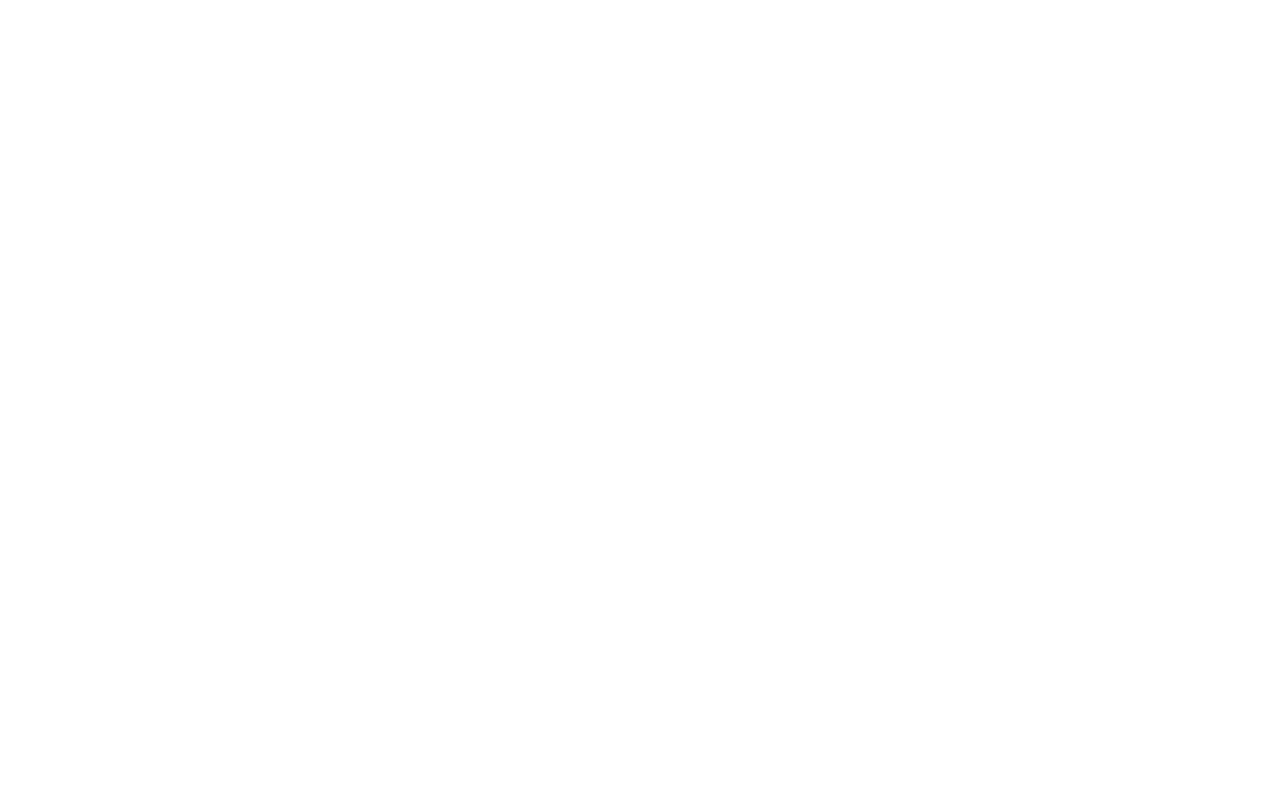
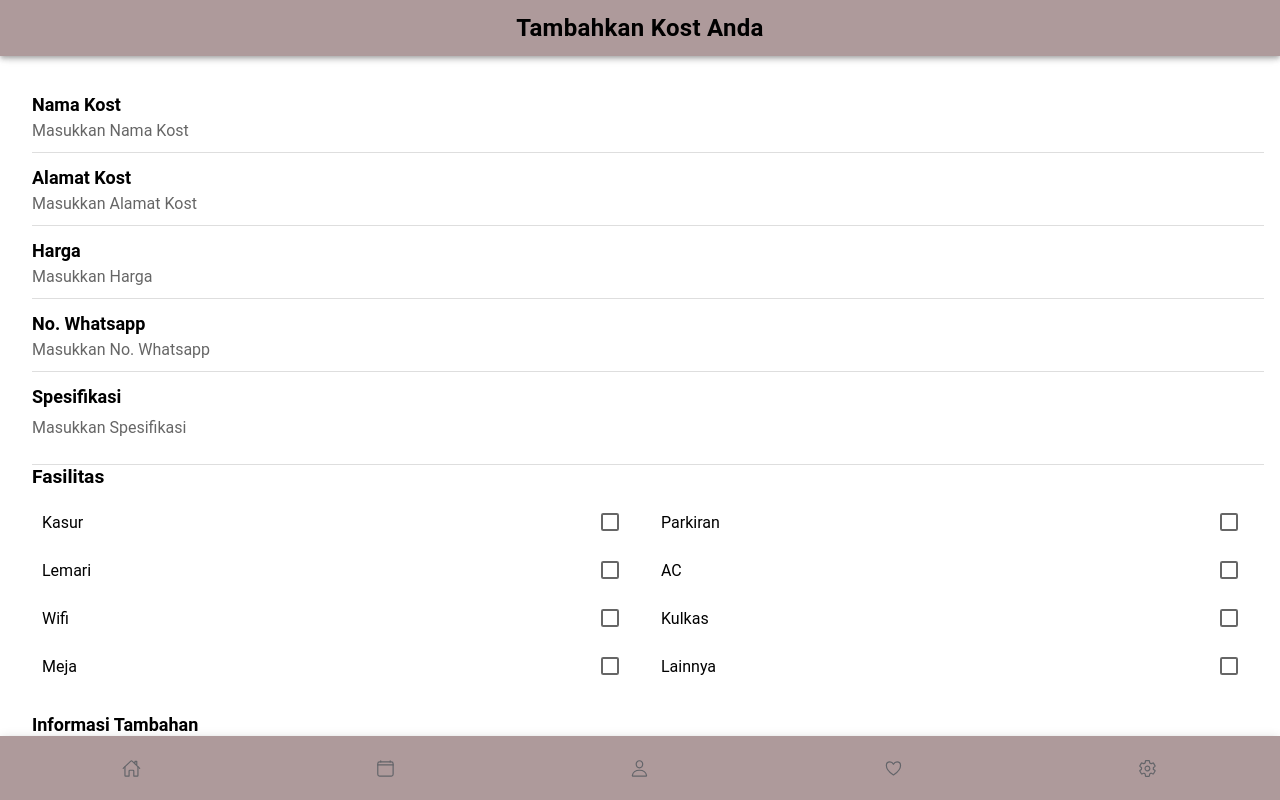
Before and after one commit to LeonardoNifinluri/sisfor-group2, a React (Vite) app: page /ali in a window 1280 px wide. Built offline with nearby package versions, Linux system fonts and the light colour scheme.

Commit message:
first commit

```diff
--- a/src/App.tsx
+++ b/src/App.tsx
@@ -33,6 +33,7 @@
 import './theme/variables.css';
 import Login from './pages/auth/Login';
 import Register from './pages/auth/Register';
+import AddBoardingHouse from './pages/owner-user/AddBoardingHouse';
 
 setupIonicReact();
 
@@ -57,6 +58,7 @@
         </Route>
         <Route exact path="/ali">
           {/* isi dengan nama page mu ali */}
+          <AddBoardingHouse />
         </Route>
         <Route exact path="/leo">
           {/* isi dengan nama page mu ali */}
--- /dev/null
+++ b/src/pages/owner-user/AddBoardingHouse.tsx
@@ -0,0 +1,168 @@
+import {
+    IonPage,
+    IonHeader,
+    IonToolbar,
+    IonTitle,
+    IonContent,
+    IonFooter,
+    IonInput,
+    IonLabel,
+    IonItem,
+    IonButton,
+    IonCheckbox,
+    IonList,
+    IonTextarea,
+    IonGrid,
+    IonRow,
+    IonCol,
+    IonIcon
+} from "@ionic/react";
+import React from "react";
+import { homeOutline, heartOutline, fileTrayOutline, personOutline, calendarClearOutline, settingsOutline } from "ionicons/icons";
+
+const AddBoardingHouse: React.FC = () => {
+    return (
+        <IonPage style={{ backgroundColor: "#FDF7F7" }}>
+            <IonHeader>
+                <IonToolbar style={{ "--background": "#AE9A9B" }}>
+                    <IonTitle style={{ textAlign: 'center', fontSize: '1.5em', fontWeight: 'bold', color: 'black' }}>
+                        Tambahkan Kost Anda
+                    </IonTitle>
+                </IonToolbar>
+            </IonHeader>
+
+            <IonContent className="ion-padding">
+                <IonList>
+                    {/* Nama Kost */}
+                    <IonItem>
+                        <IonLabel position="stacked" style={{ fontSize: '1.5em', fontWeight: 'bold' }}>Nama Kost</IonLabel>
+                        <IonInput style={{ fontSize: '1em' }} placeholder="Masukkan Nama Kost" />
+                    </IonItem>
+
+                    {/* Alamat Kost */}
+                    <IonItem>
+                        <IonLabel position="stacked" style={{ fontSize: '1.5em', fontWeight: 'bold' }}>Alamat Kost</IonLabel>
+                        <IonInput style={{ fontSize: '1em' }} placeholder="Masukkan Alamat Kost" />
+                    </IonItem>
+
+                    {/* Harga */}
+                    <IonItem>
+                        <IonLabel position="stacked" style={{ fontSize: '1.5em', fontWeight: 'bold' }}>Harga</IonLabel>
+                        <IonInput style={{ fontSize: '1em' }} placeholder="Masukkan Harga" />
+                    </IonItem>
+
+                    {/* No. Whatsapp */}
+                    <IonItem>
+                        <IonLabel position="stacked" style={{ fontSize: '1.5em', fontWeight: 'bold' }}>No. Whatsapp</IonLabel>
+                        <IonInput style={{ fontSize: '1em' }} placeholder="Masukkan No. Whatsapp" />
+                    </IonItem>
+
+                    {/* Spesifikasi */}
+                    <IonItem>
+                        <IonLabel position="stacked" style={{ fontSize: '1.5em', fontWeight: 'bold' }}>Spesifikasi</IonLabel>
+                        <IonTextarea style={{ fontSize: '1em' }} placeholder="Masukkan Spesifikasi" />
+                    </IonItem>
+
+                    {/* Fasilitas */}
+                    <IonLabel className="ion-padding-top" style={{ fontSize: '1.2em', fontWeight: 'bold', marginLeft: '16px' }}>Fasilitas</IonLabel>
+                    <IonGrid>
+                        <IonRow>
+                            <IonCol size="6">
+                                <IonItem lines="none">
+                                    <IonLabel>Kasur</IonLabel>
+                                    <IonCheckbox slot="end" />
+                                </IonItem>
+                                <IonItem lines="none">
+                                    <IonLabel>Lemari</IonLabel>
+                                    <IonCheckbox slot="end" />
+                                </IonItem>
+                                <IonItem lines="none">
+                                    <IonLabel>Wifi</IonLabel>
+                                    <IonCheckbox slot="end" />
+                                </IonItem>
+                                <IonItem lines="none">
+                                    <IonLabel>Meja</IonLabel>
+                                    <IonCheckbox slot="end" />
+                                </IonItem>
+                            </IonCol>
+                            <IonCol size="6">
+                                <IonItem lines="none">
+                                    <IonLabel>Parkiran</IonLabel>
+                                    <IonCheckbox slot="end" />
+                                </IonItem>
+                                <IonItem lines="none">
+                                    <IonLabel>AC</IonLabel>
+                                    <IonCheckbox slot="end" />
+                                </IonItem>
+                                <IonItem lines="none">
+                                    <IonLabel>Kulkas</IonLabel>
+                                    <IonCheckbox slot="end" />
+                                </IonItem>
+                                <IonItem lines="none">
+                                    <IonLabel>Lainnya</IonLabel>
+                                    <IonCheckbox slot="end" />
+                                </IonItem>
+                            </IonCol>
+                        </IonRow>
+                    </IonGrid>
+
+                    {/* Informasi Tambahan */}
+                    <IonItem>
+                        <IonLabel position="stacked" style={{ fontSize: '1.5em', fontWeight: 'bold' }}>Informasi Tambahan</IonLabel>
+                        <IonTextarea style={{ fontSize: '1em' }} placeholder="Masukkan Informasi Tambahan" />
+                    </IonItem>
+
+                    {/* Upload Foto */}
+                    <IonItem>
+                        <IonLabel position="stacked" style={{ fontSize: '1.5em', fontWeight: 'bold' }}>Upload Foto</IonLabel>
+                        <p className="ion-text-wrap text-gray-600 text-sm mb-2">Upload foto yang memperlihatkan fasilitas kost anda</p>
+                        <input type="file" style={{ width: '100%' }} />
+                    </IonItem>
+                </IonList>
+
+                {/* Button Tambah */}
+                <div className="ion-padding">
+                    <IonButton expand="block" style={{ "--background": "#AE9A9B", color: 'black', borderRadius: '10px', boxShadow: '0 4px 4px rgba(0, 0, 0, 0.1)', fontWeight: 'bold'}}>
+                        Tambah
+                    </IonButton>
+                </div>
+            </IonContent>
+
+            <IonFooter>
+                <IonToolbar style={{ "--background": "#AE9A9B" }}>
+                    <IonGrid>
+                        <IonRow>
+                            <IonCol className="ion-text-center">
+                                <IonButton fill="clear">
+                                    <IonIcon icon={homeOutline} size="medium" color="medium" />
+                                </IonButton>
+                            </IonCol>
+                            <IonCol className="ion-text-center">
+                                <IonButton fill="clear">
+                                    <IonIcon icon={calendarClearOutline} size="medium" color="medium" />
+                                </IonButton>
+                            </IonCol>
+                            <IonCol className="ion-text-center">
+                                <IonButton fill="clear">
+                                    <IonIcon icon={personOutline} size="medium" color="medium" />
+                                </IonButton>
+                            </IonCol>
+                            <IonCol className="ion-text-center">
+                                <IonButton fill="clear">
+                                    <IonIcon icon={heartOutline} size="medium" color="medium" />
+                                </IonButton>
+                            </IonCol>
+                            <IonCol className="ion-text-center">
+                                <IonButton fill="clear">
+                                    <IonIcon icon={settingsOutline} size="medium" color="medium" />
+                                </IonButton>
+                            </IonCol>
+                        </IonRow>
+                    </IonGrid>
+                </IonToolbar>
+            </IonFooter>
+        </IonPage>
+    );
+};
+
+export default AddBoardingHouse;
```
